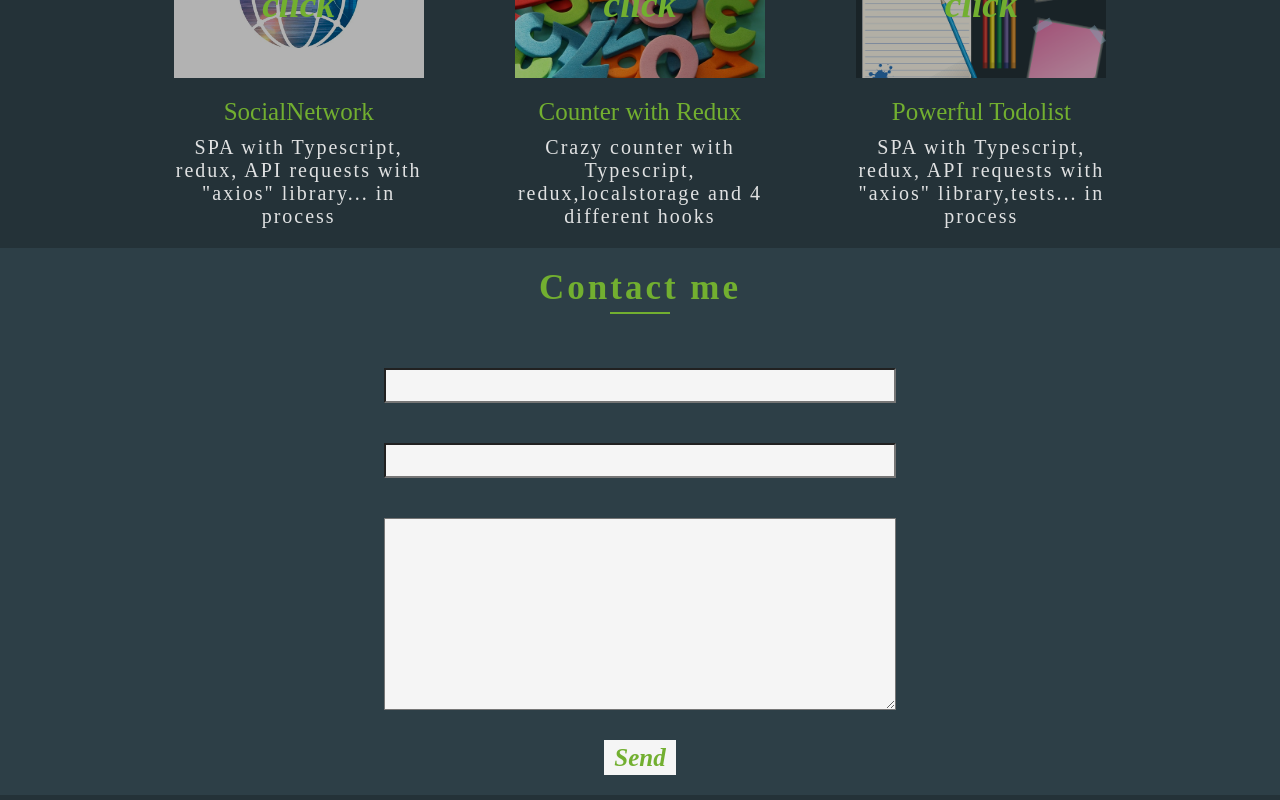
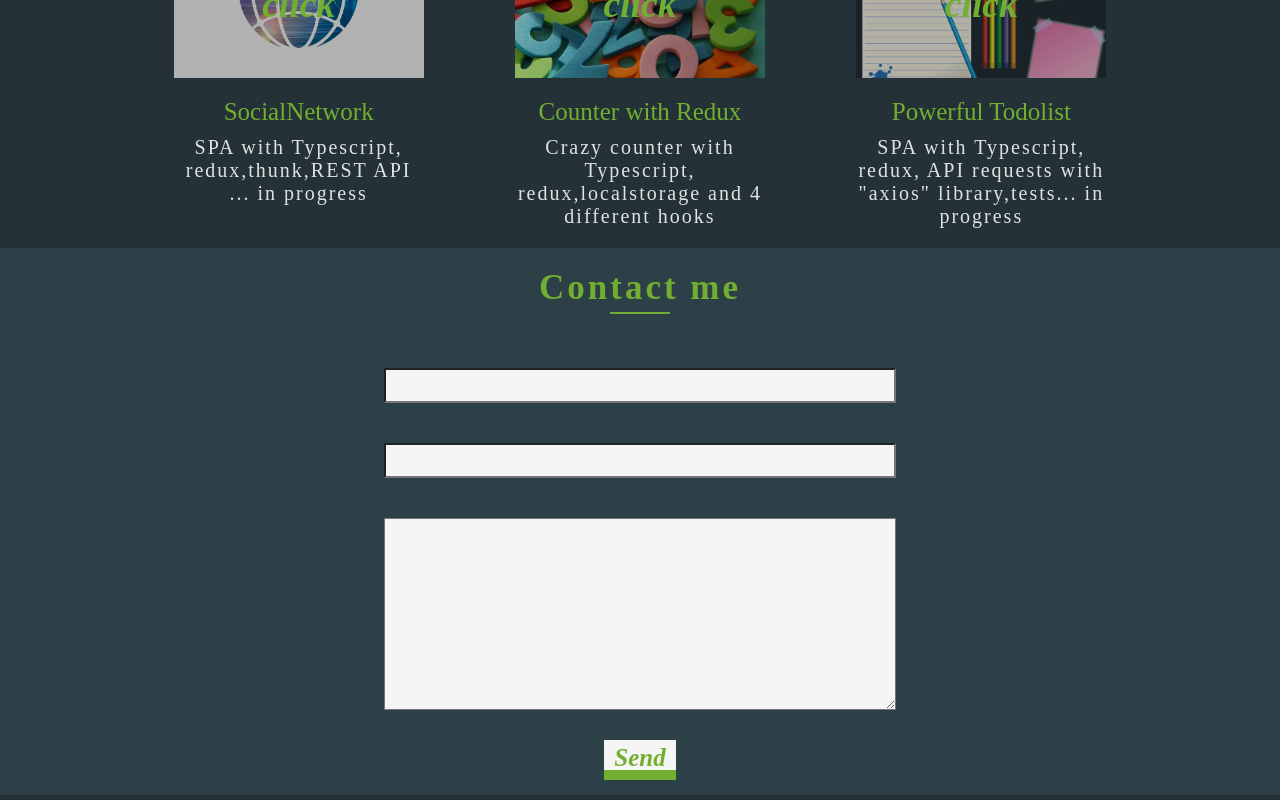
Before and after one commit to Xybaks/myPortfolioJs, a React (Create React App) app: page / in a window 1280 px wide. Shown: the part 1820-2620 px from the top of the page. Built offline with nearby package versions, Linux system fonts and the light colour scheme.

Commit message:
Button.js/Button.module.scss were added,

```diff
--- /dev/null
+++ b/src/common/components/button/Button.js
@@ -0,0 +1,9 @@
+import React from "react";
+import style from "./Button.module.scss";
+
+const Button = (props) => {
+    return (
+        <h3 className={style.btn} >{props.title}</h3>
+    )
+}
+export default Button
--- /dev/null
+++ b/src/common/components/button/Button.module.scss
@@ -0,0 +1,43 @@
+@import "./src/common/styles/sass/variables";
+
+
+.btn {
+  outline: none;
+  cursor: pointer;
+  text-decoration: none;
+  font-style: italic;
+  font-size: 25px;
+  font-family: poppins, serif;
+  color: $mainColor;
+  position: relative;
+  z-index: 0;
+  max-height: 35px;
+  margin: 10px 10px 20px;
+  padding: 4px 10px 4px;
+  background-color: $secondColor;
+  &::after {
+    content: "";
+    position: absolute;
+    background: $mainColor;
+    left: 50%;
+    transform: translate(-50%, 50%);
+    margin-bottom: 10px;
+    z-index: -1;
+    width: 72px;
+    height: 10px;
+    bottom: -10px;
+  }
+
+  &:hover {
+    text-decoration: none;
+    color: $backgroundColor2;
+    z-index: 2;
+    transition: all 1s ease-in-out 0s;
+    &::after {
+      width: 120%;
+      height: 120%;
+      bottom: 10px;
+      transition: all 0.3s ease-in-out 0s;
+    }
+  }
+}
--- a/src/common/components/Title.module.scss
+++ b/src/common/components/title/Title.module.scss
@@ -1,5 +1,5 @@
-@import "./src/common/styles/sass/variables";
-@import "./src/common/styles/sass/myMixins";
+@import "../../styles/sass/variables";
+@import "../../styles/sass/myMixins";
 
 
 .title {
--- a/src/components/Contacts/Contacts.js
+++ b/src/components/Contacts/Contacts.js
@@ -1,6 +1,7 @@
 import React from "react";
 import style from "./Contacts.module.scss"
-import Title from "../../common/components/Title";
+import Title from "../../common/components/title/Title";
+import Button from "../../common/components/button/Button";
 
 const Contacts = () => {
     return (
@@ -12,7 +13,7 @@ const Contacts = () => {
                     <input className={style.input} type="text"/>
                     <textarea className={style.input} name="" id="" cols="30" rows="10"> </textarea>
                 </form>
-                <h3>Send</h3>
+                <Button title={"Send"}/>
             </div>
         </div>
     )
--- a/src/components/Contacts/Contacts.module.scss
+++ b/src/components/Contacts/Contacts.module.scss
@@ -35,22 +35,5 @@
         }
       }
     }
-
-    h3 {
-      cursor: pointer;
-      text-decoration: none;
-      font-style: italic;
-      font-size: 25px;
-      font-family: poppins,serif;
-      color: $mainColor;
-      position: relative;
-      z-index: 1;
-      max-height: 35px;
-      margin: 10px 10px 20px;
-      padding: 4px 10px 4px;
-      background-color: $secondColor;
-    }
-
-
   }
 }
--- a/src/components/Footer/Footer.js
+++ b/src/components/Footer/Footer.js
@@ -1,6 +1,6 @@
 import React from "react";
 import style from "./Footer.module.scss"
-import Title from "../../common/components/Title";
+import Title from "../../common/components/title/Title";
 import emailImg from "../../assets/images/email.png"
 import lindedinImg from "../../assets/images/linkedin.png"
 import githubImg from "../../assets/images/gitHub.png"
--- a/src/components/Footer/Footer.module.scss
+++ b/src/components/Footer/Footer.module.scss
@@ -15,6 +15,7 @@
     flex-direction: column;
     justify-content: center;
     align-items: center;
+    text-align: center;
   }
 }
 
--- a/src/components/MyWorks/Work.js
+++ b/src/components/MyWorks/Work.js
@@ -1,7 +1,7 @@
 import React from "react";
 import style from "./Work.module.scss"
 import MyWork from "./MyWork/MyWork";
-import Title from "../../common/components/Title";
+import Title from "../../common/components/title/Title";
 import socialNetImg from "../../assets/images/socialNetwork.jpg";
 import counterImg from "../../assets/images/counterImage.jpg";
 import todolistImg from "../../assets/images/todolist.png";
@@ -23,7 +23,7 @@ const Work = () => {
         {
             title: "SocialNetwork",
             styleI: socialImage,
-            description: ["SPA with Typescript, redux, API requests  with \"axios\" library... in process"]
+            description: ["SPA with Typescript, redux,thunk,REST API ... in progress"]
         },
         {
             title: "Counter with Redux",
@@ -33,7 +33,7 @@ const Work = () => {
         {
             title: "Powerful Todolist",
             styleI: todolistImage,
-            description: ["SPA with Typescript, redux, API requests  with \"axios\" library,tests... in process"]
+            description: ["SPA with Typescript, redux, API requests  with \"axios\" library,tests... in progress"]
         }
     ]
 
--- a/src/components/Skills/Skills.js
+++ b/src/components/Skills/Skills.js
@@ -1,7 +1,7 @@
 import React from "react";
 import style from "./Skills.module.scss"
 import MySkill from "./MySkill/MySkill";
-import Title from "../../common/components/Title";
+import Title from "../../common/components/title/Title";
 import jsTsIm from "../../assets/images/tsjsImg.jpg";
 import reactIm from "../../assets/images/ReactIcon.png";
 import htmlcssIm from "../../assets/images/htmlcssImg.png";
@@ -31,13 +31,13 @@ const Skills = () => {
         {
             title: "React",
             styleI: reactImage,
-            skills: ["Functional components","Class components", "Hooks", "Redux", "HOC", "Promises",
+            skills: ["Functional components","Class components", "Hooks", "Redux", "HOC", "thunk",
                 "REST API", "Tests", "libraries..."]
         },
         {
             title: "Redux",
             styleI: reduxImage,
-            skills: ["Hooks", "Redux in TypeScript", "Connect", "Redux+LocaleStorage"]
+            skills: [ "Redux in TypeScript", "Connect","redux-form", "Redux+LocaleStorage"]
         },
         {
             title: "HTML/CSS",
```
Also changed, not shown: src/common/components/title/Title.js (renamed from src/common/components/Title.js), src/common/styles/Container.module.css (added).
